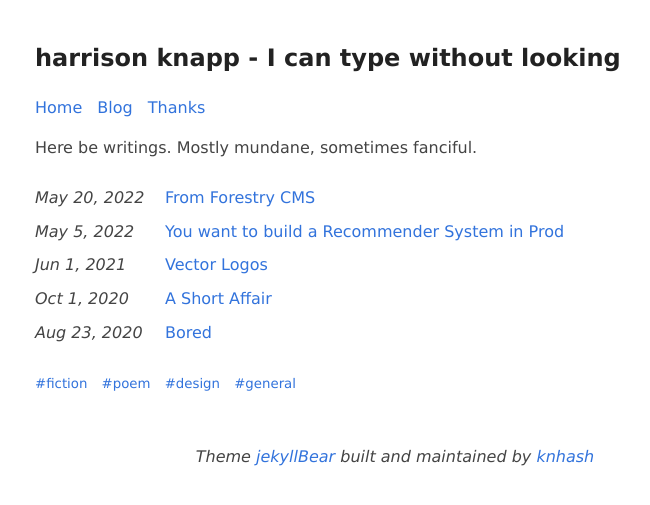
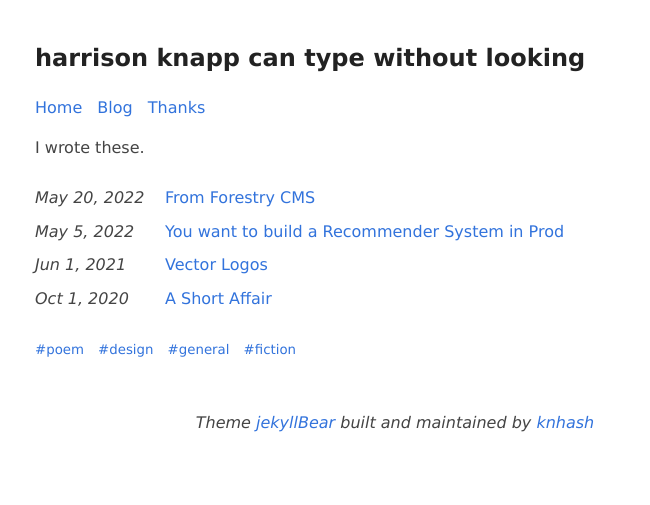
Before and after one commit to harrisonknapp/harrisonknapp.github.io, a Jekyll site: the page built from posts/blog.md, in a window 1280 px wide. Shown: the top 505 px of the page, without its empty margins (245-895 px from the left). Built offline with Jekyll 4.4.1, drawn with Linux system fonts in a browser that asks for light colours.

```diff
--- a/posts/404.html
+++ b/posts/404.html
@@ -5,4 +5,4 @@ permalink: /404.html
 ---
 
 <p>Sorry, the page you're looking for can't be found.<br>
-Head back to the <a href="{{ site.url}}">homepage</a>.</p>
+Head back to the <a href="{{ site.url}}">homepage</a>, or take a look at the <a href="{{site.url}}/posts">blog posts</a>.</p>
--- a/posts/_config.yml
+++ b/posts/_config.yml
@@ -1,7 +1,7 @@
 ###########
 # site.title
 
-title: harrison knapp - I can type without looking
+title: harrison knapp can type without looking
 description: Harrison wrote this.
 baseurl: "" # the subpath of your site, e.g. /blog/
 url: "https://harrisonkn.app" # the base hostname & protocol for your site
@@ -58,7 +58,7 @@ Blog: /posts
 
 # Add general links to site pages here
 links:
-  Thanks: thanks.md
+  Thanks: /thanks
 
 
 # Add links for more focus here
--- a/posts/_includes/footer-post.html
+++ b/posts/_includes/footer-post.html
@@ -1,7 +1,7 @@
 
 
 <footer>
-  <a href="{{ site.baseurl }}/blog">← Back to all writings</a>
+  <a href="{{ site.baseurl }}/posts">← See other posts</a>
   <!-- <nav class="sans">
     <hr>
     <input class="menu-btn" type="checkbox" id="menu-btn" />
--- a/posts/blog.md
+++ b/posts/blog.md
@@ -1,8 +1,8 @@
 ---
 layout: blog
-title: Blog
+title: Posts
 description: Here be writings
 permalink: /posts
 ---
 
-Here be writings. Mostly mundane, sometimes fanciful.
+I wrote these.
```
Also changed, not shown: posts/_posts/2020-08-23-bored.md (deleted, +0 -24 lines), posts/thanks.md (added, +8 -0 lines), posts/assets/favicon.ico (deleted).
